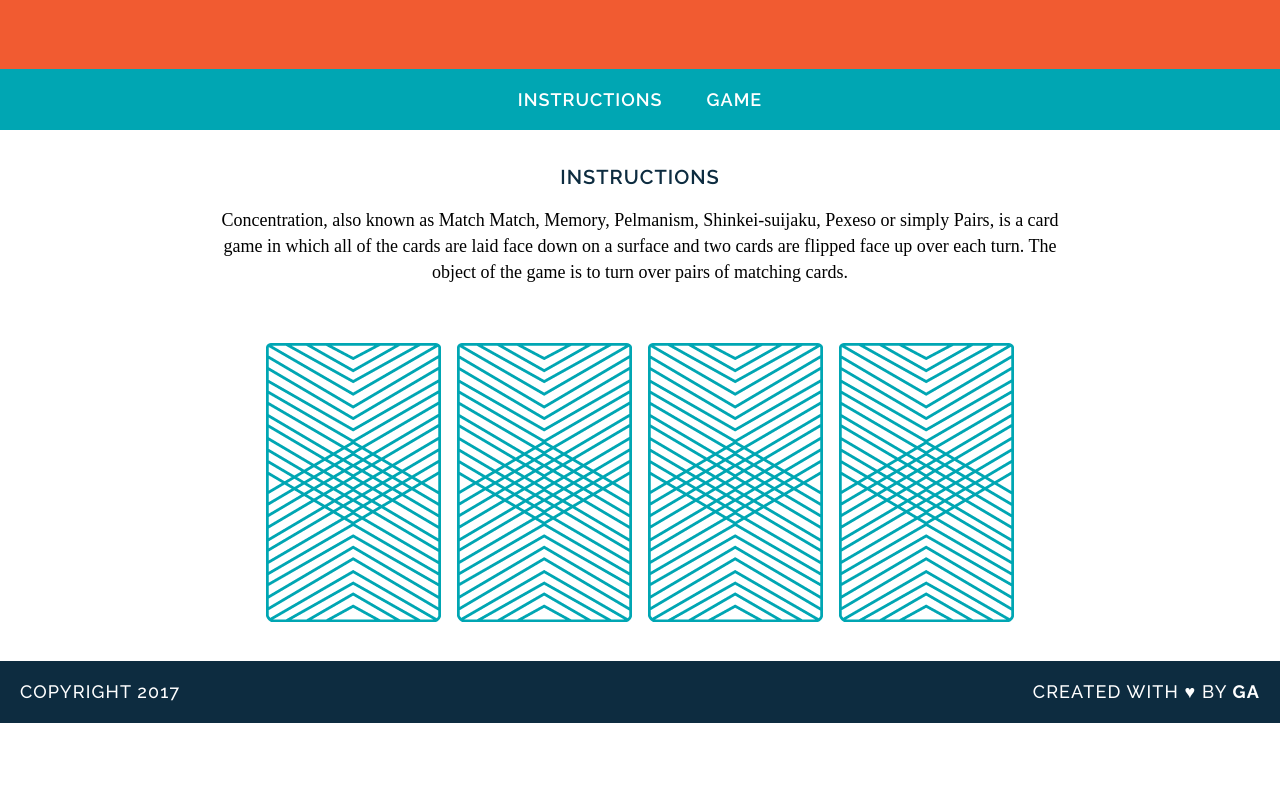
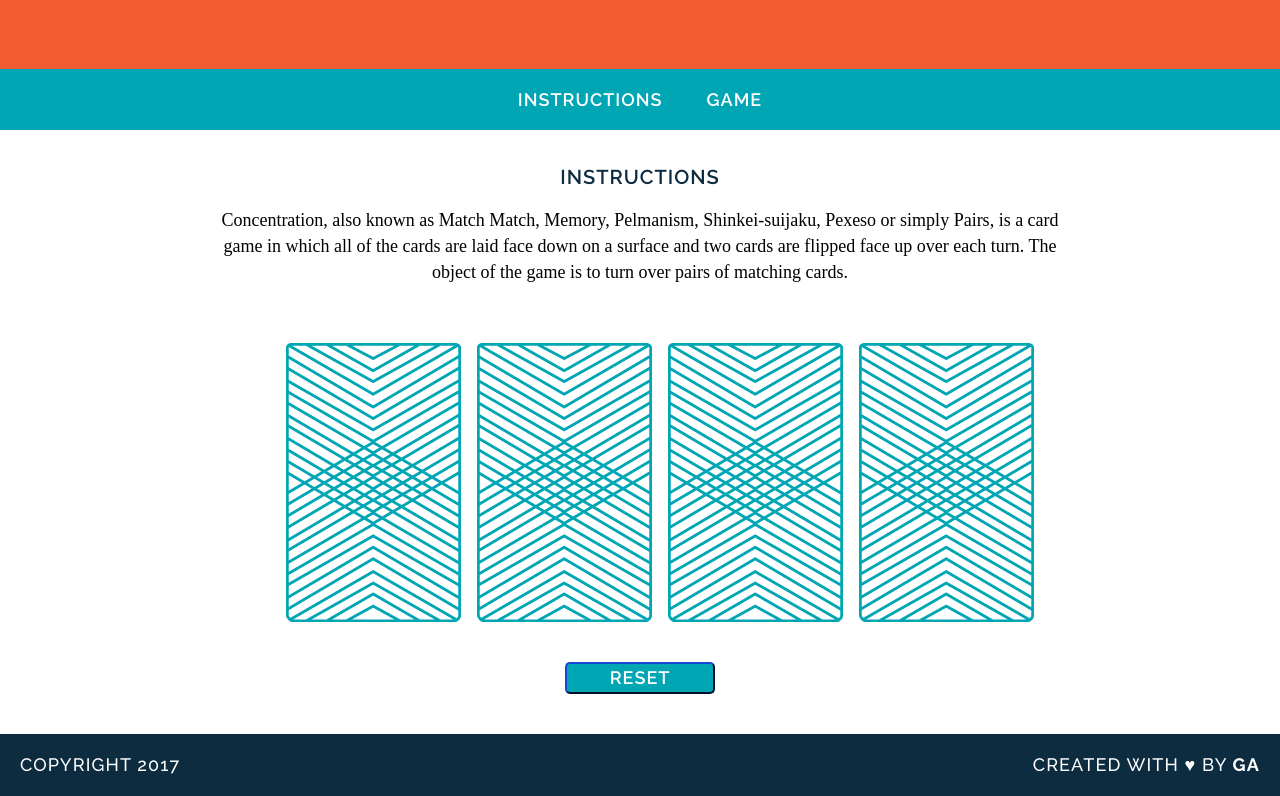
Before and after one commit to CodingSalmon/wdi-fundamentals-memorygame, a plain HTML site: page memory_game/index.html in a window 1280 px wide. Shown: the part 218-1014 px from the top of the page. Before the commit the page ends 941 px from the top, so only its background shows below. Drawn offline with Linux system fonts and the light colour scheme; a web font is replaced by a local one.

Commit message:
added reset button and fixed game logic

```diff
--- a/memory_game/index.html
+++ b/memory_game/index.html
@@ -14,7 +14,7 @@
 
 	<nav>
 		<a href="#Instructions">Instructions</a>
-		<a href="#Game">Game</a>
+		<a href="#game-board">Game</a>
 	</nav>
 
 	<main>
@@ -24,7 +24,11 @@
 			Concentration, also known as Match Match, Memory, Pelmanism, Shinkei-suijaku, Pexeso or simply Pairs, is a card game in which all of the cards are laid face down on a surface and two cards are flipped face up over each turn. The object of the game is to turn over pairs of matching cards.
 		</p>
 
-		<div id="game-board" class="board clearfix"></div>
+		<ul id="boardSpace">
+			<div id="game-board" class="board clearfix"></div>
+		</ul>
+
+		<button id="reset">RESET</button>
 	</main>
 
 	<footer class="clearfix">
@@ -33,7 +37,6 @@
 	</footer>
 
 	<script src="js/main.js"></script>
-
 </body>
 
 </html>
--- a/memory_game/js/main.js
+++ b/memory_game/js/main.js
@@ -25,11 +25,16 @@ cardImage: "images/king-of-diamonds.png"
 
 const cardsInPlay = [];
 
+function createBoard(){
 
+	let boardSpace = document.getElementById('boardSpace');
 
+	let newBoard = document.createElement('div');
 
+	newBoard.setAttribute('id', "game-board");
 
-function createBoard(){
+	boardSpace.appendChild(newBoard);
+
 	for(let i = 0; i < cards.length; i++){
 		let cardElement = document.createElement('img');
 
@@ -45,11 +50,8 @@ function createBoard(){
 	}
 }
 
-
-
-
 function checkForMatch(){
-if(cardsInPlay.length === 2)
+if(cardsInPlay.length % 2 === 0)
 {
 	if(cardsInPlay[0] === cardsInPlay[1]){
 		console.log("You've found a match!");
@@ -66,11 +68,7 @@ else
 }
 }
 
-
-
-
 function flipCard(){
-
 let cardId = this.getAttribute('data-id');
 
 console.log("User flipped " + cards[cardId].rank);
@@ -84,4 +82,12 @@ this.setAttribute('src', cards[cardId].cardImage);
 checkForMatch();
 }
 
+function resetBoard(){
+	document.getElementById('game-board').remove();
+
+	createBoard();
+}
+
+document.getElementById('reset').addEventListener('click', resetBoard);
+
 createBoard();
--- a/memory_game/style.css
+++ b/memory_game/style.css
@@ -51,8 +51,30 @@ p{
 	font-size: 18px;
 }
 
+ul{
+	list-style-type:none;
+}
+
+div{
+
+}
+
 img{
 	margin: 40px 8px 0 8px;
+}
+
+button{
+	background-color:#00a6b3;
+	border-color:#0d2c80;
+	border-radius:5px;
+	color:white;
+	font-family: "Raleway", sans-serif;
+	font-size:18px;
+	font-weight:600;
+	letter-spacing:1px;
+	line-height:26px;
+	width:150px;
+	margin:20px 0 5px 0;
 }
 
 footer{
```
